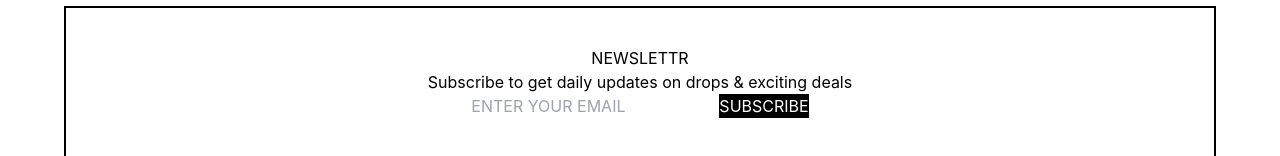
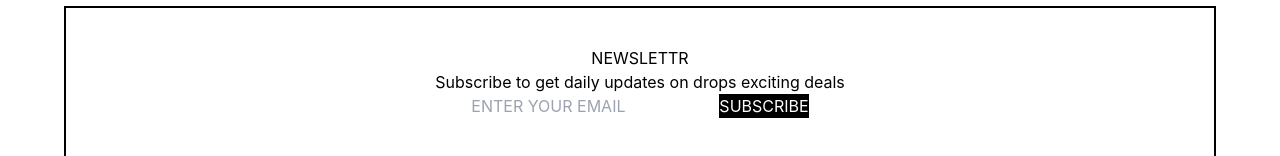
Before and after one commit to adeoye99/artsy-ap, a React (Create React App) app: page / in a window 1280 px wide. Shown: the part 4968-5124 px from the top of the page. Built offline with nearby package versions, Linux system fonts and the light colour scheme; a web font is replaced by a local one.

Commit message:
adjusted subscribe

```diff
--- a/src/Component/Subscribe.jsx
+++ b/src/Component/Subscribe.jsx
@@ -5,7 +5,7 @@ const Subscribe = () => {
     <>
        <div className=' md:border-2 border-black w-[90%] mx-auto text-center mt-[10%] h-[50%] min-h-[50%] py-[3%]'>
            <h1>NEWSLETTR</h1>
-           <p>Subscribe to get daily updates on drops & exciting deals </p>
+           <p>Subscribe to get daily updates on drops  exciting deals </p>
            <div className=''>
               <input
                 placeholder='ENTER YOUR EMAIL'
```
